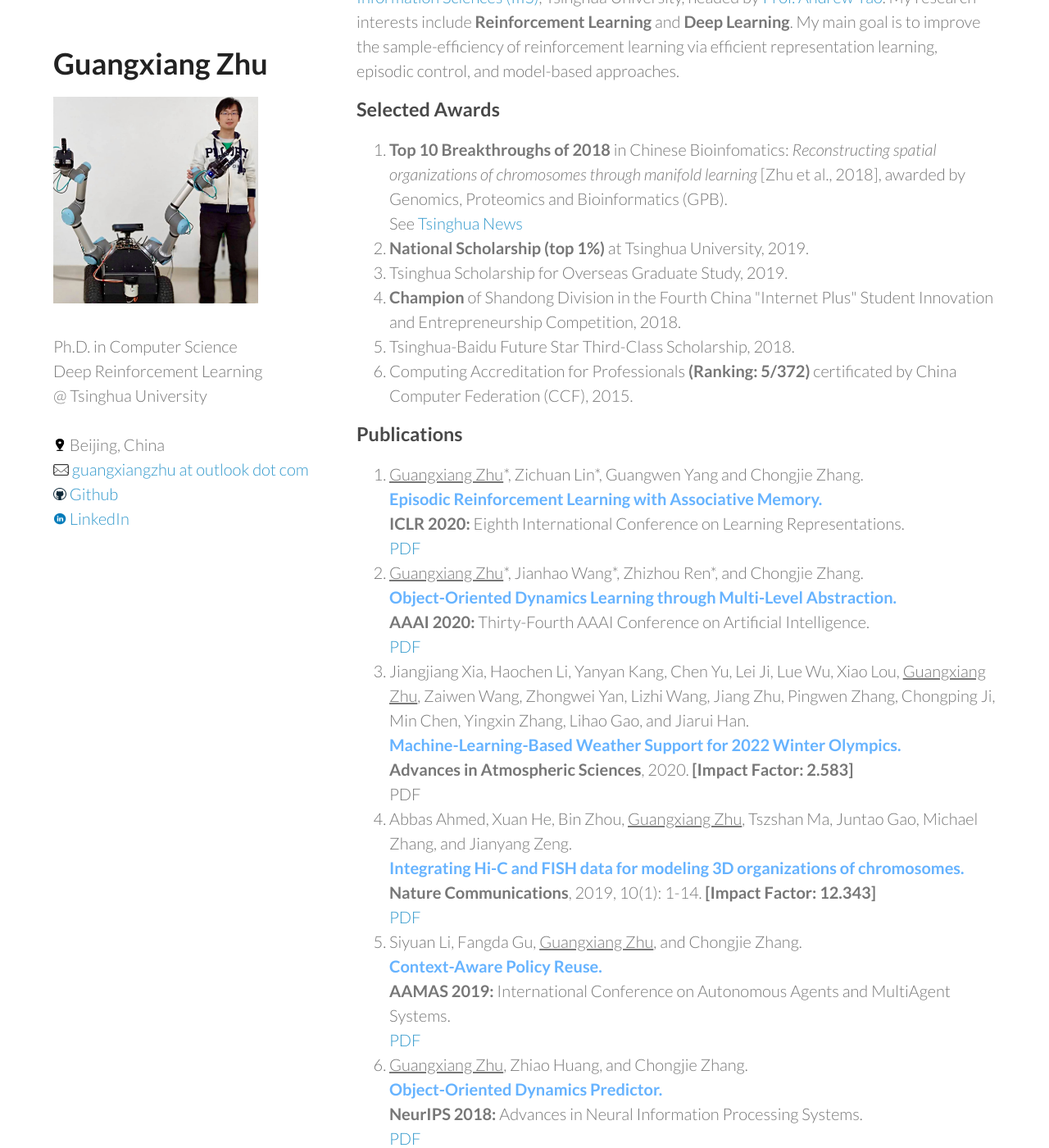
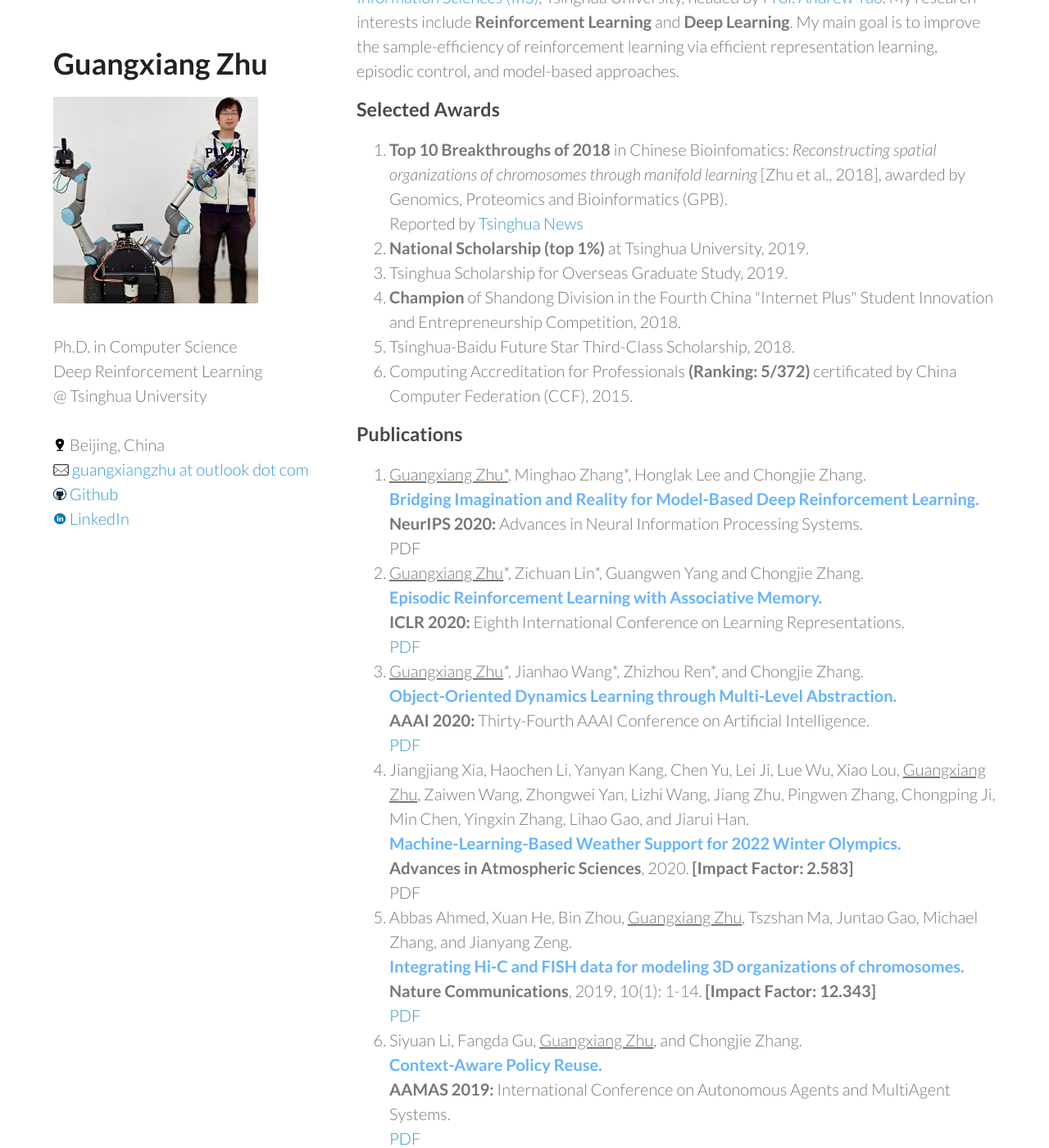
Before and after one commit to GuangxiangZhu/GuangxiangZhu.github.io, a Jekyll site: the page index.html, which Jekyll copies as it is, in a window 1280 px wide and 1400 px high, scrolled down 242 px. Shown: the whole window at 82% size. Built offline with Jekyll 4.4.1, drawn with Linux system fonts in a browser that asks for light colours; some of the changed text lies outside the part shown.

Commit message:
Update index.html

```diff
--- a/index.html
+++ b/index.html
@@ -45,7 +45,7 @@
         <li>
 
           <b>Top 10 Breakthroughs of 2018</b> in Chinese Bioinfomatics: <i>Reconstructing spatial organizations of chromosomes through manifold learning</i> [Zhu et al., 2018], awarded by Genomics, Proteomics and Bioinformatics (GPB). <br/>
-          See <a href="http://news.tsinghua.edu.cn/publish/thunews/10303/2019/20190215120811539124055/20190215120811539124055_.html"> Tsinghua News </a>
+          Reported by <a href="https://news.tsinghua.edu.cn/info/1007/53389.htm"> Tsinghua News </a>
         </li>
         <li>
           <b>National Scholarship (top 1%)</b> at Tsinghua University, 2019.
@@ -67,6 +67,12 @@
 
       <h3>Publications</h3>
       <ol class="sparse-list">
+        <li>
+          <span class="underline">Guangxiang Zhu*</span>, Minghao Zhang*, Honglak Lee and Chongjie Zhang. <br />
+          <b style=color:#66b3ff;">Bridging Imagination and Reality for Model-Based Deep Reinforcement Learning.</b> <br />
+          <b> NeurIPS 2020: </b> Advances in Neural Information Processing Systems.<br/>
+          PDF
+        </li>
         <li>
           <span class="underline">Guangxiang Zhu</span>*, Zichuan Lin*, Guangwen Yang and Chongjie Zhang. <br />
           <b style=color:#66b3ff;">Episodic Reinforcement Learning with Associative Memory.</b> <br />
@@ -115,12 +121,7 @@
           arXiv preprint, 2017 <br/>
           <a href="https://arxiv.org/pdf/1709.09820.pdf"> PDF </a>
         </li>
-        <li>
-          <span class="underline">Guangxiang Zhu</span>, Minghao Zhang, Honglak Lee and Chongjie Zhang. <br />
-          <b style=color:#66b3ff;">Bridging Imagination and Reality for Model-Based Deep Reinforcement Learning.</b> <br />
-          Under Review, 2020. <br/>
-          PDF
-        </li>
+
         <li>
           Zhizhou Ren, <span class="underline">Guangxiang Zhu</span>, Beining Han, Jianglun Chen and Chongjie Zhang. <br />
           <b style=color:#66b3ff;">Towards Understanding Value Function Approximation: Rethinking the Effects of Twin Q-Networks.</b> <br />
```
